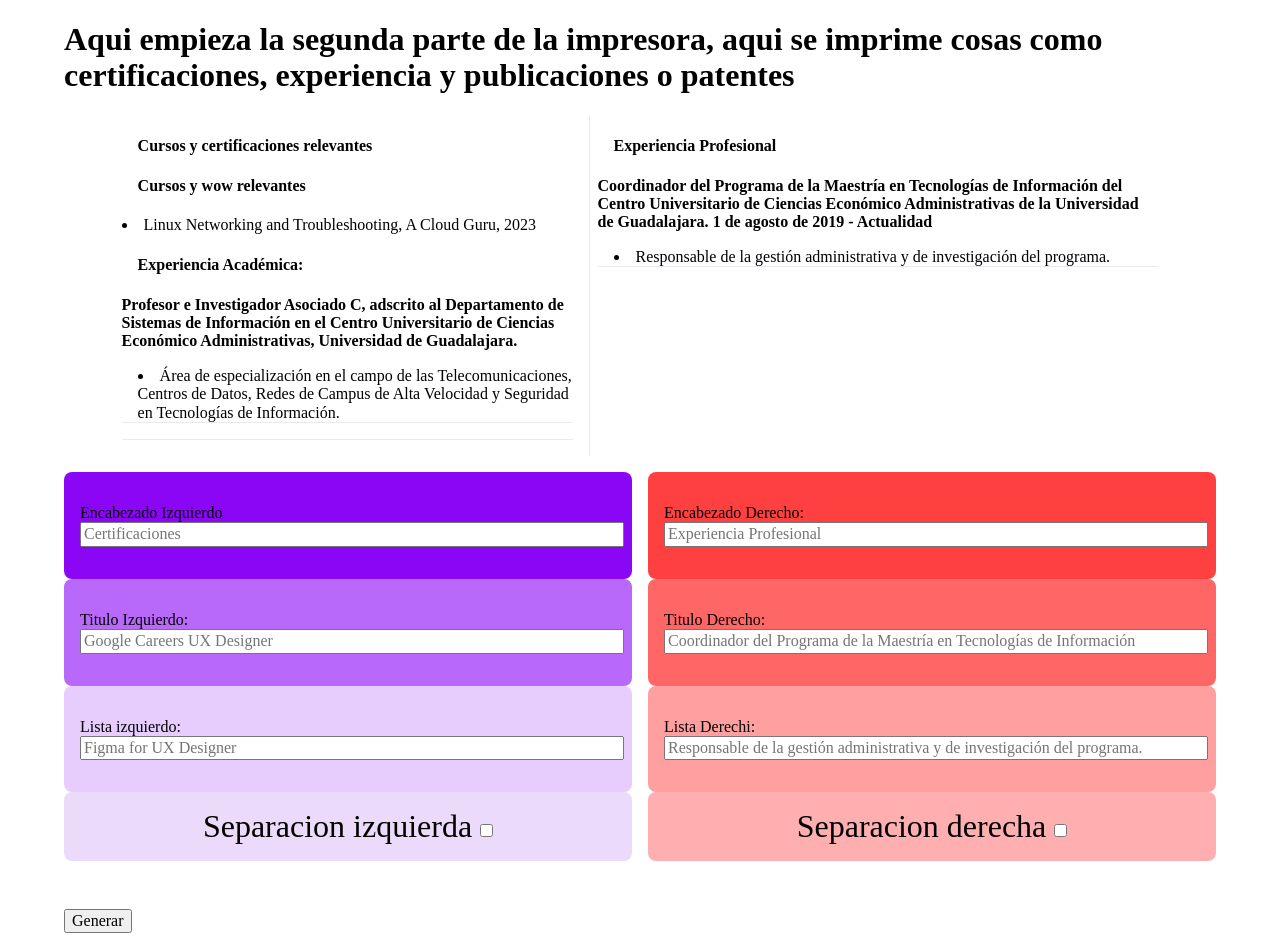
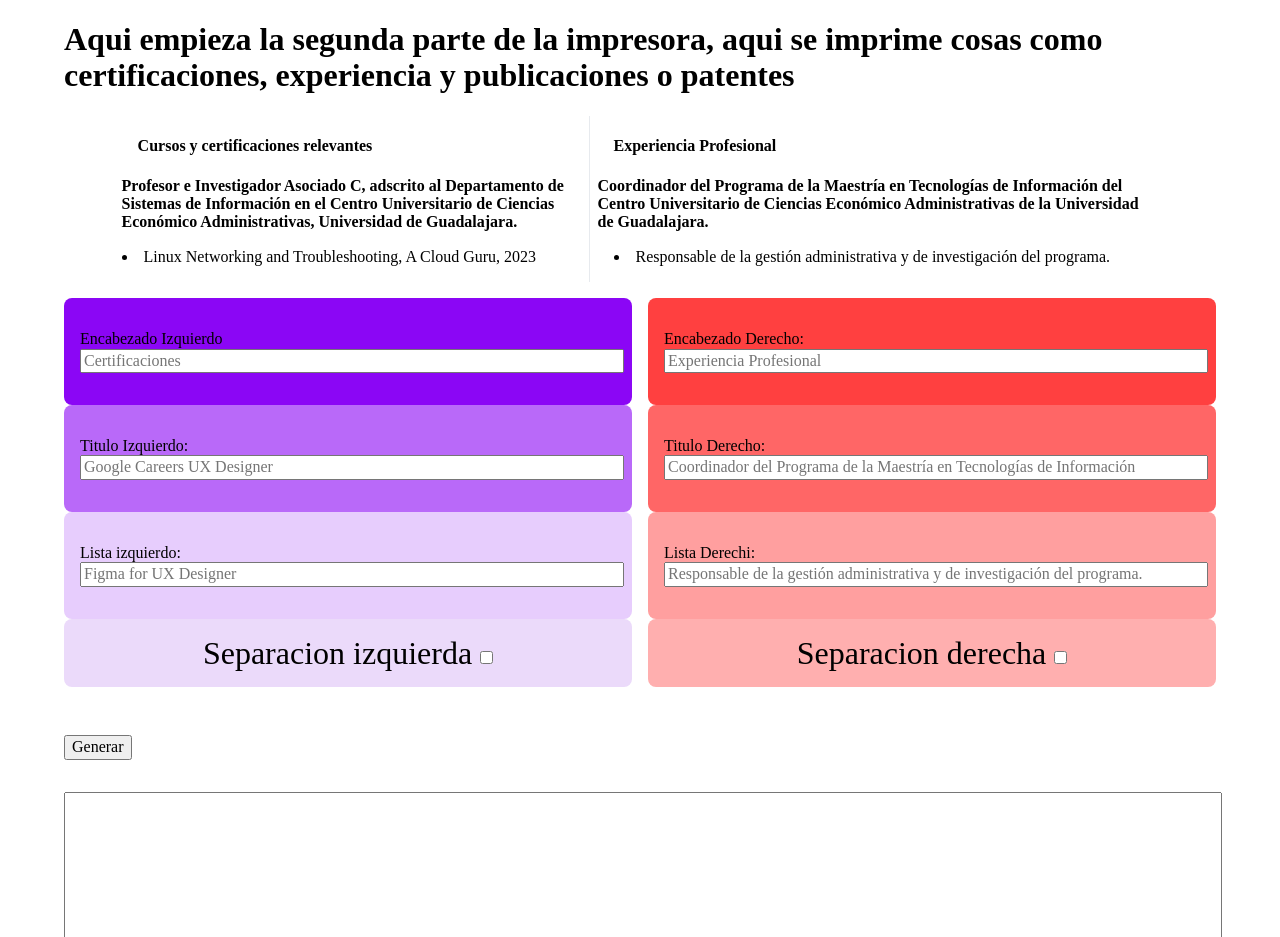
Before and after one commit to vinsmake/MTI_Servicio, a plain HTML site: page CV/index.html in a window 1280 px wide. Shown: the part 1840-2777 px from the top of the page. Drawn offline with nearby package versions, Linux system fonts and the light colour scheme.

Commit message:
fixed li

```diff
--- a/CV/index.html
+++ b/CV/index.html
@@ -154,23 +154,12 @@
             <div style="width: 90%; margin: 1rem auto; gap: 1rem; display: flex; flex-wrap: wrap;">
 
                 <div style="width: 100%; height: auto; flex: 1 0 320px;">
-                    <div style="border-bottom: 1px solid rgba(24,52,92,0.1); margin: 1rem auto;">
+                    <div style="margin: 1rem auto;">
                         <h4 style="text-indent: 1rem;">Cursos y certificaciones relevantes</h4>
-                        <h4 style="text-indent: 1rem;">Cursos y wow relevantes</h4>
+                        <p style="font-weight: 700;">Profesor e Investigador Asociado C, adscrito al Departamento de Sistemas de
+                            Información en el Centro Universitario de Ciencias Económico Administrativas, Universidad de
+                            Guadalajara. </p>
                         <li>Linux Networking and Troubleshooting, A Cloud Guru, 2023</li>
-
-                        <div style="border-bottom: 1px solid rgba(24,52,92,0.1); margin: 1rem auto;">
-                            <h4 style="text-indent: 1rem;">Experiencia Académica: </h4>
-
-                            <p style="font-weight: 700;">Profesor e Investigador Asociado C, adscrito al Departamento de
-                                Sistemas de Información en el Centro Universitario de Ciencias Económico
-                                Administrativas,
-                                Universidad de Guadalajara. </p>
-                            <li style="margin-left: 16px;"> Área de especialización en el campo de las
-                                Telecomunicaciones,
-                                Centros de Datos, Redes de Campus de Alta Velocidad y Seguridad en Tecnologías de
-                                Información. </li>
-                        </div>
                     </div>
                 </div>
 
@@ -180,19 +169,15 @@
 
                 <div
                     style="width: 100%; height: auto; flex: 1 0 430px; border-left: 1px solid rgba(24,52,92,0.1); padding-left: 8px;">
-                    <h4 style="text-indent: 1rem;">Experiencia Profesional</h4>
-
-                    <div style="border-bottom: 1px solid rgba(24,52,92,0.1);">
-                        <p style="font-weight: 700;">Coordinador del Programa de la Maestría en Tecnologías de
-                            Información del Centro Universitario de Ciencias Económico Administrativas de la Universidad
-                            de Guadalajara.
-                            <span>1 de agosto de 2019 - Actualidad</span>
+                    <div style="margin: 1rem auto;">
+                        <h4 style="text-indent: 1rem;">Experiencia Profesional</h4>
+                        <p style="font-weight: 700;">Coordinador del Programa de la Maestría en Tecnologías de Información del
+                            Centro Universitario de Ciencias Económico Administrativas de la Universidad de Guadalajara.
                         </p>
                         <li style="margin-left: 16px;">Responsable de la gestión administrativa y de investigación del
                             programa.</li>
                     </div>
                 </div>
-
             </div>
         </div>
 
--- a/CV/js/script.js
+++ b/CV/js/script.js
@@ -160,12 +160,6 @@ function printExp() {
         leftObject += `${lliObject}`
     };
 
-    if (lli.value != "") {
-        lliObject = `
-                <li style="margin-left: 16px;">${lli.value}</li>`
-        leftObject += `${lliObject}`
-    };
-
 
     //right conditional
     if (rencabezado.value != "") {
```
